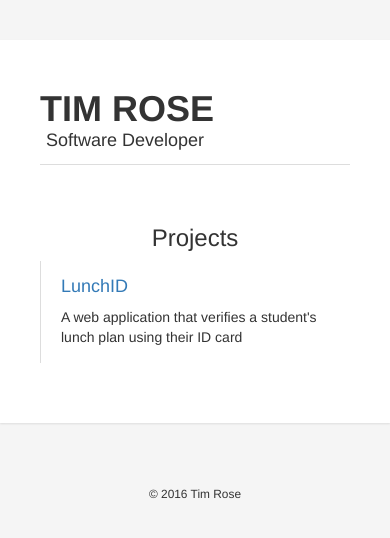
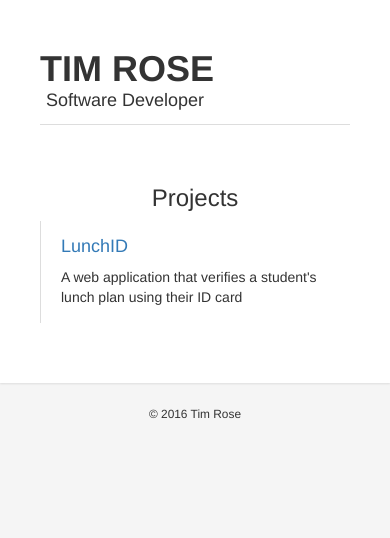
Before and after one commit to flowor/flowor.github.io, a Jekyll site: the page built from index.html, in a window 390 px wide. Shown: the top 538 px of the page. Built offline with Jekyll 4.4.1, drawn with Linux system fonts in a browser that asks for light colours.

Commit message:
Update custom 404 style and media query

```diff
--- a/assets/css/style.css
+++ b/assets/css/style.css
@@ -65,3 +65,18 @@
 .preview img {
   max-width: 820px;
 }
+
+.error {
+  text-align: center;
+}
+
+.error h1 {
+  font-size: 62px;
+}
+
+@media (max-width: 1035px) {
+  .wrapper {
+    margin: 0 auto;
+    max-width: 100%;
+  }
+}
```
